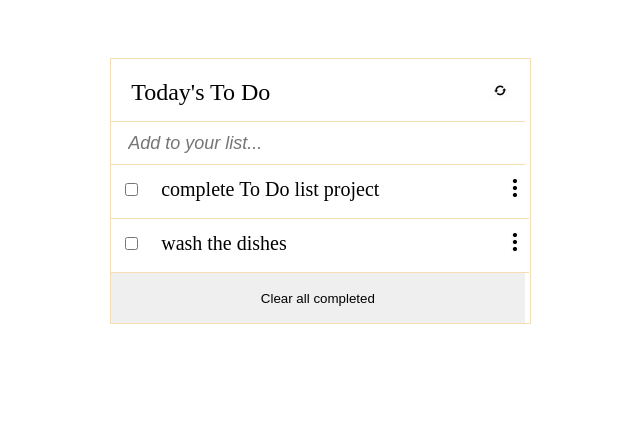
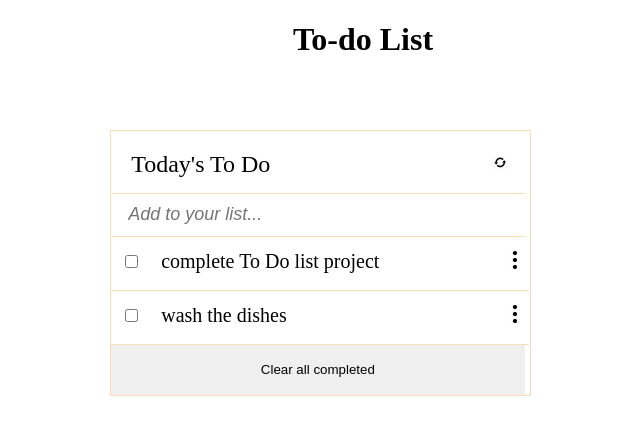
Before and after one commit to fuadmoin/TODOLIST, a website built with webpack: page src/index.html in a window 1280 px wide. Shown: the whole page, without its empty margins (277-917 px from the left). Built offline with nearby package versions, Linux system fonts and the light colour scheme.

Commit message:
Fix linter errors

```diff
--- a/src/index.html
+++ b/src/index.html
@@ -7,6 +7,7 @@
     <title>To Do List</title>
   </head>
   <body>
+    <h1>To-do List</h1>
     <section id="container">
       <form action="" class="form"></form>
       <div class="todoList"></div>
--- a/src/style.css
+++ b/src/style.css
@@ -77,3 +77,7 @@
   left: -20px;
   border-style: none;
 }
+
+h1{
+  text-align: center;
+}
```
Also changed, not shown: dist/index.html, dist/todo.js.
